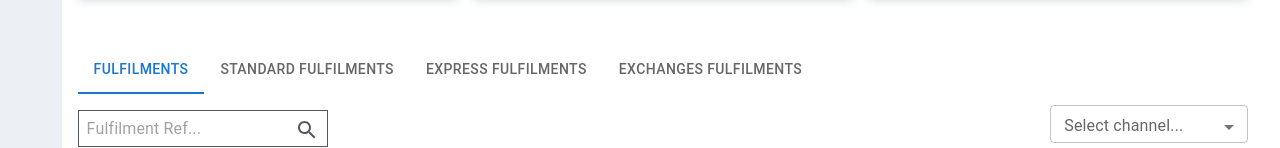
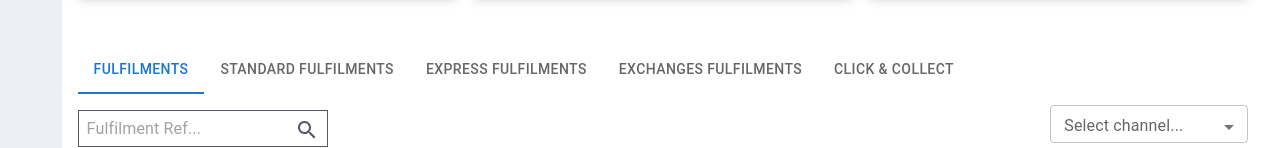
Before and after one commit to sshemantj/oms-panel, a Next.js app: page / in a window 1280 px wide. Shown: the part 241-389 px from the top of the page. Built offline with nearby package versions, Linux system fonts and the light colour scheme.

Commit message:
table checkbox added

```diff
--- /dev/null
+++ b/src/interfaces/home.interface.ts
@@ -0,0 +1,7 @@
+export enum ITabList {
+  FULFILMENTS = "fulfilments",
+  STANDARD_FULFILMENTS = "standardFulfilments",
+  EXPRESS_FULFILMENTS = "expressFulfilments",
+  EXCHANGES_FULFILMENTS = "exchangesFulfilments",
+  CLICK_AND_COLLECT = "clickandcollect",
+}
--- a/src/modules/homeModule/homeTable/index.tsx
+++ b/src/modules/homeModule/homeTable/index.tsx
@@ -1,11 +1,24 @@
 import React from "react";
 import { featuredColumns, featuredRows } from "@/constants/tableConstant";
 import FeaturedTable from "@/tables/featuredTable";
+import { ITabList } from "@/interfaces/home.interface";
 
-const HomeTable = () => {
+interface IProps {
+  currTabValue: ITabList;
+}
+
+const HomeTable = (props: IProps) => {
+  const { currTabValue } = props;
+  const showCheckbox = currTabValue !== ITabList.FULFILMENTS;
   return (
     <div>
-      <FeaturedTable {...{ columns: featuredColumns, rows: featuredRows }} />
+      <FeaturedTable
+        {...{
+          columns: featuredColumns,
+          rows: featuredRows,
+          checkboxSelection: showCheckbox,
+        }}
+      />
     </div>
   );
 };
--- a/src/modules/homeModule/homeTabs/index.tsx
+++ b/src/modules/homeModule/homeTabs/index.tsx
@@ -1,17 +1,24 @@
 import CustomTab from "@/component/molecules/customTab";
-import React, { useState } from "react";
+import { ITabList } from "@/interfaces/home.interface";
+import React from "react";
 
 const tabList: { label: string; value: string }[] = [
-  { label: "FULFILMENTS", value: "fulfilments" },
-  { label: "STANDARD FULFILMENTS", value: "standardFulfilments" },
-  { label: "EXPRESS FULFILMENTS", value: "expressFulfilments" },
-  { label: "EXCHANGES FULFILMENTS", value: "exchangesFulfilments" },
+  { label: "FULFILMENTS", value: ITabList.FULFILMENTS },
+  { label: "STANDARD FULFILMENTS", value: ITabList.STANDARD_FULFILMENTS },
+  { label: "EXPRESS FULFILMENTS", value: ITabList.EXPRESS_FULFILMENTS },
+  { label: "EXCHANGES FULFILMENTS", value: ITabList.EXCHANGES_FULFILMENTS },
+  { label: "Click & Collect", value: ITabList.CLICK_AND_COLLECT },
 ];
 
-const HomeTabs = () => {
-  const [currTabValue, setCurrTabValue] = useState<string>("fulfilments");
+interface IProps {
+  currTabValue: ITabList;
+  setCurrTabValue: React.Dispatch<React.SetStateAction<ITabList>>;
+}
 
-  const handleChange = (_: any, changedValue: string) => {
+const HomeTabs = (props: IProps) => {
+  const { currTabValue, setCurrTabValue } = props;
+
+  const handleChange = (_: any, changedValue: any) => {
     setCurrTabValue(changedValue);
   };
 
--- a/src/modules/homeModule/index.tsx
+++ b/src/modules/homeModule/index.tsx
@@ -5,6 +5,7 @@ import ChannelSelectDropDown from "@/component/molecules/channelSelectDropdown";
 import HomeTabs from "./homeTabs";
 import SearchComponent from "@/component/molecules/searchComponent";
 import HomeTable from "./homeTable";
+import { ITabList } from "@/interfaces/home.interface";
 
 const cardsList: IBaseCardProps[] = [
   {
@@ -26,6 +27,9 @@ const cardsList: IBaseCardProps[] = [
 
 const HomeModule = () => {
   const [currValue, setCurrValue] = useState<string>("");
+  const [currTabValue, setCurrTabValue] = useState<ITabList>(
+    ITabList.FULFILMENTS
+  );
 
   return (
     <Grid container spacing={2} padding={"0 1rem"}>
@@ -43,7 +47,7 @@ const HomeModule = () => {
       <Grid sm={12} md={12} mt={3} item style={{ padding: 0 }}>
         <Grid container spacing={2} mt={1}>
           <Grid sm={12} md={12} item>
-            <HomeTabs />
+            <HomeTabs {...{ currTabValue, setCurrTabValue }} />
           </Grid>
           <Grid container mt={2}>
             <Grid sm={12} md={10} pl={"1rem"} item>
@@ -64,7 +68,7 @@ const HomeModule = () => {
             </Grid>
           </Grid>
           <Grid sm={12} md={12} item>
-            <HomeTable />
+            <HomeTable {...{ currTabValue }} />
           </Grid>
         </Grid>
       </Grid>
--- a/src/tables/featuredTable/index.tsx
+++ b/src/tables/featuredTable/index.tsx
@@ -1,13 +1,13 @@
 import React from "react";
-import { DataGrid, GridColDef } from "@mui/x-data-grid";
+import { DataGrid, DataGridProps, GridColDef } from "@mui/x-data-grid";
 
-interface IProps {
+interface IProps extends DataGridProps {
   columns: GridColDef[];
   rows: any[];
 }
 
 const FeaturedTable = (props: IProps) => {
-  const { columns, rows } = props;
+  const { columns, rows, ...rest } = props;
 
   return (
     <div style={{ height: 400, width: "100%" }}>
@@ -22,6 +22,7 @@ const FeaturedTable = (props: IProps) => {
         pageSizeOptions={[10, 30, 50, 100]}
         // checkboxSelection
         disableColumnResize
+        {...rest}
       />
     </div>
   );
```
